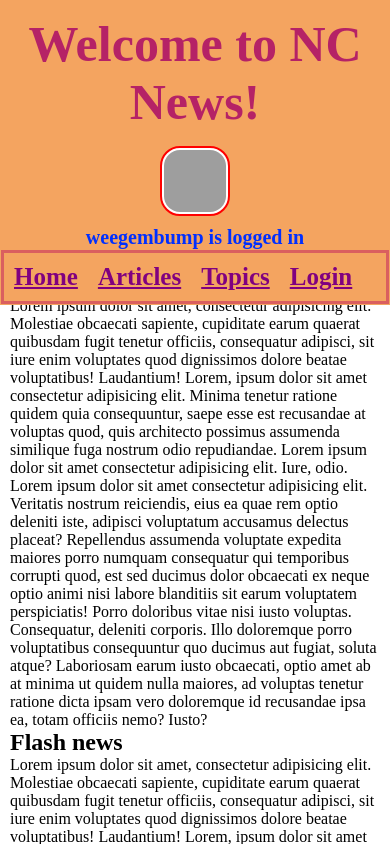
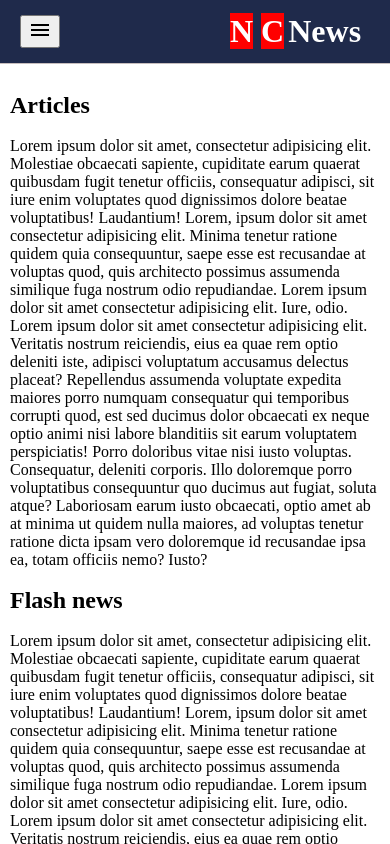
Before and after one commit to rsdecoder/news-project, a React (Vite) app: page / in a window 390 px wide. Shown: the top 844 px of the page. Built offline with nearby package versions, Linux system fonts and the light colour scheme; grey boxes are pictures that could not be loaded.

Commit message:
Added styling for articles, added a responsive side bar

```diff
--- a/package.json
+++ b/package.json
@@ -12,7 +12,7 @@
   "dependencies": {
     "@emotion/react": "^11.11.4",
     "@emotion/styled": "^11.11.0",
-    "@mui/icons-material": "^5.15.12",
+    "@mui/icons-material": "^5.15.15",
     "@mui/material": "^5.15.12",
     "axios": "^1.6.7",
     "react": "^18.2.0",
--- a/src/App.css
+++ b/src/App.css
@@ -1,4 +1,122 @@
+.header {
+    display: flex;
+    flex-direction: row;
+    font-family: Arial, Helvetica, sans-serif;
+    align-items: center;
+    justify-content: flex-start;
+    border-bottom: 1px solid rgb(199, 190, 190);
+    height: 80px;
+    width: 100%;
+    margin-bottom: 20px;
+    background-color: rgb(31, 42, 75);
+    color: white;
+}
+.header-welcome {
+    padding: 10px;
+    margin-left: 10px;
+}
+.header-wrapper{
+    background-color: red;
+    color: white;
+    margin: 4px;
+    padding: 2px;
+}
 
+.login-info {
+    display: flex;
+    flex-direction: row;
+    align-items: flex-end;
+    justify-content: space-evenly;
+}
+.logged-in-img {
+    height: 50px;
+    width: 50px;
+}
+.nav {
+    display: flex;
+    flex-direction: row;
+    width: 100%;
+    height: 50px;
+    align-items: center;
+    justify-content: flex-end;
+}
+
+.nav-item {
+    text-decoration: none;
+    font-size: 20px;
+    color: white;
+    margin-left: 30px;
+}
+.nav-item:hover {
+    border-bottom: 2px solid rgb(226, 97, 77);
+    color: red;
+}
+
+.dropdown{
+    display: none;
+}
+
+.main {
+    height: 100%;
+}
+
+#articles {
+    margin: 10px;
+    display: flex;
+    flex-direction: column;
+    align-items: center;
+
+}
+.articles-container {
+    display: inline-flex;
+    flex-flow: wrap;
+    align-items: center;
+    justify-content: space-evenly;
+    margin-top: 50px;
+}
+.article {
+    display: flex;
+    flex-direction: column;
+    flex-wrap: no-wrap;
+    align-items: left;
+    height: 500px;
+    width: 400px;
+    color: white;
+    background-color: rgb(70, 86, 133);
+    box-shadow: 2px 2px 2px 2px rgb(117, 111, 111);
+    margin: 20px;
+}
+.article-img {
+    height: 70%;
+    width: 100%;
+}
+.article-item {
+    padding: 20px;
+    color: white;
+}
+.nav-log-in {
+    font-style: italic;
+    /* box-shadow: 1px 2px 2px 2px rgb(228, 125, 125); */
+}
+
+
+ @media only screen and (max-width: 600px) {
+    .nav {
+        display: none;
+    }
+    .header{
+        display: flex;
+        justify-content: flex-end;
+    }
+    .dropdown .icon {
+        display: relative;
+        top: 0;
+    }
+    .dropdown .icon {
+        display: block;
+    }
+  }
+/*
 .header {
     background-color: sandybrown;
     text-align: center;
@@ -321,9 +439,9 @@
     height: 200px;
     margin-right: 20px;
 }
-/* .topic-container:hover {
+.topic-container:hover {
     background-color: rgb(211, 138, 69);
-} */
+}
 .topic-item {
     padding: 20px;
     align-self: center;
@@ -370,4 +488,4 @@
     width: 300px;
     color: red;
     text-align: center;
-}
+} */
--- a/src/App.jsx
+++ b/src/App.jsx
@@ -6,7 +6,7 @@ import Articles from './components/Articles'
 import SingleArticle from './components/SingleArticle'
 import Topics from './components/Topics'
 import Users from './components/Users'
-import './App.css'
+import './App1.css'
 import UserContext from './contexts/User'
 import ErrorPage from './components/ErrorPage'
 
@@ -18,9 +18,9 @@ function App() {
   })
 
   return (
-    <>
     <UserContext.Provider value={{loggedInUser: loggedInUser, setLoggedInUser: setLoggedInUser}}>
       <Header />
+      <main className = 'main'>
         <Routes>
           <Route path = "/" element = {<Home />} />
           <Route path = "/articles" element = {<Articles />} />
@@ -29,8 +29,8 @@ function App() {
           <Route path = "/users" element = {<Users/>}/>
           <Route path = "*" element = {<ErrorPage/>}/>
         </Routes>
+      </main>
       </UserContext.Provider>
-    </>
   )
 }
 
--- /dev/null
+++ b/src/App1.css
@@ -0,0 +1,200 @@
+header {
+    width: 100%;
+    display: flex;
+    justify-content:space-between;
+    align-items: center;
+    border-bottom: 1px solid rgb(199, 190, 190);
+    height: 4rem;
+    padding: 10px 20px;
+    background-color: rgb(31, 42, 75);
+    color: white;
+}
+
+.header-container {
+    display: flex;
+    align-items: center;
+}
+
+.header-wrapper{
+    background-color: red;
+    color: white;
+    margin: 4px;
+}
+.header-welcome {
+    margin: 0;
+}
+.menu-icon {
+    display: none;
+}
+.nav {
+    display: flex;
+    justify-content: space-evenly;
+}
+.nav-item {
+    margin-left: 30px;
+    font-size: large;
+    color: white;
+    text-decoration: none;
+}
+.main {
+    margin: 10px;
+    padding-bottom: 50px;
+    overflow: scroll; /* Enable scrolling for main content */
+    height: calc(100vh - 4rem); /* Adjust height to fit viewport minus header */
+}
+
+.sidebar {
+    position: absolute;
+    top: 0;
+    left: -250px; /* Hide sidebar by default */
+    width: 250px;
+    height: 100%;
+    background-color: #4a4e68;
+    transition: left 0.3s ease;
+    overflow-y: auto;
+}
+.sidebar.active {
+    left: 0; /* Show sidebar when active */
+}
+.sidebar-nav {
+    list-style-type: none;
+    padding: 0;
+}
+
+.sidebar-nav li {
+    padding: 10px;
+  }
+
+.sidebar-nav li a {
+    color: white;
+    text-decoration: none;
+}
+#article-page {
+    display: flex;
+    flex-direction: column;
+    align-items: center;
+    justify-content: center;
+    margin-top: 40px;
+    overflow: auto;
+
+}
+.sort-articles {
+    display: flex;
+    flex-wrap: wrap;
+    font-size: 20px;
+    color: rgb(32, 32, 126);
+    font-weight: 700;
+}
+.sort-articles-item {
+    padding-right: 6px;
+}
+.sort-section {
+   margin: 20px;
+}
+#sort_by {
+    border: 1px solid black;
+    border-radius: 16px;
+    width: fit-content;
+    height: 25px;
+    font-weight: bold;
+    font-size: 16px;
+    font-weight: bold;
+    text-align: center;
+}
+#order_by {
+    border-radius: 16px;
+    width: fit-content;
+    height: 25px;
+    font-size: 16px;
+    font-weight: bold;
+}
+.second-word-formatting {
+    padding: 6px;
+}
+.articles-container {
+    display: flex;
+    flex-direction: row;
+    flex-wrap: wrap;
+    align-items: center;
+    justify-content: space-evenly;
+    margin-top: 30px;
+    height: 100%;
+    width: 100%;
+    overflow-y: scroll;
+}
+
+.article {
+    display: flex;
+    flex-direction: column;
+    flex-wrap: no-wrap;
+    height: 570px;
+    width: 400px;
+    background-color: rgb(63, 80, 138);
+    box-shadow: 2px 2px 2px 2px rgb(117, 111, 111);
+    margin: 20px;
+    border-radius: 20px;
+}
+
+.article-img {
+    height: 70%;
+    width: 100%;
+    border-radius: 20px;
+}
+
+.article-item {
+    padding: 10px;
+    color: white;
+}
+.article-info {
+    align-self: flex-end;
+}
+.article-topic-wrapper {
+    color: rgb(234, 132, 68);
+}
+
+.article-heading:hover {
+    color: rgb(76, 216, 146);
+}
+
+#topics-page {
+    display: flex;
+    flex-direction: column;
+    align-items: flex-start;
+    margin: 10px;
+}
+
+.topic-header {
+    font-weight: 600;
+    font-size: 18px;
+    margin-bottom: 10px;
+}
+
+.topics-container {
+    display: flex;
+    flex-wrap: wrap;
+    border: 1px solid red;
+    width: 100%;
+}
+
+@media (max-width: 768px) {
+    .menu-icon {
+      display: block; /* Show menu icon for small screens */
+    }
+    .nav {
+        display:none;
+    }
+    .header-welcome {
+      display: block;
+      margin-left: calc(100vw - 14rem);/* Hide navbar title for small screens */
+    }
+
+    .sidebar {
+      width: 50%; /* Full width for small screens */
+      left: -100%; /* Hide sidebar by default on small screens */
+    }
+
+    .sidebar.active {
+      left: 0; /* Show sidebar when active on small screens */
+    }
+
+  }
--- a/src/components/ArticleShowCard.jsx
+++ b/src/components/ArticleShowCard.jsx
@@ -48,11 +48,11 @@ const ArticleShowCard = ({article}) => {
 
   return (
     <article className= "article">
-      <Link to = {`/articles/${article_id}`} className= "article-item article-heading"><h3>{title} </h3></Link>
-      <img className = "article-item" src= {article_img_url} width= "100px" height= "100px" alt = {`An article about ${topic}`}  />
-      <p>Article about {topic}</p>
-      <p className = "article-item">Written by: <b>{author}</b></p>
-      <div className= "rating article-item">
+      <img className = "article-item article-img" src= {article_img_url} alt = {`An article about ${topic}`}  />
+      <Link to = {`/articles/${article_id}`} className= "article-item article-heading"><h2>{title} </h2></Link>
+      <h3 className= 'article-item article-info'>Topic: <span className='article-topic-wrapper'>{topic}</span></h3>
+       <p className = "article-item article-info">Written by: <b>{author}</b></p>
+      { /*<div className= "rating article-item">
         <div className = "vote">
             <div className ="up-vote">
                 <button className= "button-vote" onClick = {upVote}><ThumbUpAltOutlinedIcon className ='vote-section-item'/></button>
@@ -63,13 +63,13 @@ const ArticleShowCard = ({article}) => {
             </div>
 
         </div>
-      </div>
-      <Expander className = "comments-expander" comment_count = {comment_count}>
+      </div>  */}
+      {/* <Expander className = "comments-expander" comment_count = {comment_count}>
      <div>
 
        {<Comments articleId = {article_id}/>}
      </div>
-   </Expander>
+   </Expander> */}
     </article>
 
   );
--- a/src/components/Articles.jsx
+++ b/src/components/Articles.jsx
@@ -37,26 +37,29 @@ const Articles = () => {
     }
 
     return (
-        <div id = 'articles'>
+        <div id = 'article-page'>
             <div className= 'sort-articles'>
-                <label htmlFor="sort_by">Sort By </label>
-                <select id = 'sort_by' value = {sortBy} onChange = {(event) => {setSortBy(event.target.value)}}>
-                    <option value = "created_at" >Date</option>
-                    <option value = 'comment_count'>comment count</option>
-                    <option value = 'votes'>votes</option>
-                </select>
-                <label htmlFor="order_by"> Order By </label>
-                <select id =  'order_by' value = {orderBy} onChange = {(event) => {setOrderBy(event.target.value)}}>
-                    <option value = 'desc'>Desc</option>
-                    <option value = 'asc'>Asc</option>
-                </select>
+                <div className = "sort-section">
+                    <label htmlFor="sort_by" className='sort-articles-item'>Sort By<span className='second-word-formatting'></span></label>
+                    <select id = 'sort_by'className='sort-articles-item' value = {sortBy} onChange = {(event) => {setSortBy(event.target.value)}}>
+                        <option value = "created_at" >Date</option>
+                        <option value = 'comment_count'>comment count</option>
+                        <option value = 'votes'>votes</option>
+                    </select>
+                </div>
+                <div className = "sort-section">
+                    <label htmlFor="order_by" className='sort-articles-item'> Order By<span className='second-word-formatting'></span></label>
+                    <select id =  'order_by' className='sort-articles-item'value = {orderBy} onChange = {(event) => {setOrderBy(event.target.value)}}>
+                        <option value = 'desc'>Desc{" "}</option>
+                        <option value = 'asc'>Asc {" "}</option>
+                    </select>
+                </div>
             </div>
-            <ul>
+            <div className = 'articles-container'>
                 {articles.map((article) => {
                      return <ArticleShowCard article = {article} key = {article.article_id}/>
                 })}
-            </ul>
-
+            </div>
         </div>
     );
 };
--- a/src/components/Header.jsx
+++ b/src/components/Header.jsx
@@ -1,27 +1,72 @@
-import React from 'react';
-import { Link } from 'react-router-dom';
-import { useContext } from 'react';
-import UserContext from '../contexts/User';
+import React from "react";
+import { Link } from "react-router-dom";
+import { useContext } from "react";
+import UserContext from "../contexts/User";
+import MenuIcon from "@mui/icons-material/Menu";
+import { useState } from "react";
 
 const Header = () => {
-    const {loggedInUser} = useContext(UserContext)
-    return (
-    <header className= "header">
-        <h1 className='header-welcome'>Welcome to NC News!</h1>
-        <div className = 'login-info'>
-            <img src = {loggedInUser.avatar_url} className='logged-in-img log-in-item'/>
-            <p className='logged-in-user log-in-item'>{loggedInUser.username} is logged in</p>
+  const { loggedInUser } = useContext(UserContext);
+  const [showNavbar, setShowNavbar] = useState(false);
+
+  const handleShowNavbar = () => {
+    setShowNavbar(!showNavbar);
+  };
+  const handleCloseSidebar = () => {
+    setShowNavbar(false);
+  };
+
+  return (
+    <header className="header">
+      <div className="header-container">
+        <button className="menu-icon" onClick={handleShowNavbar}>
+          <MenuIcon />
+        </button>
+        <h1 className="header-welcome">
+          <span className="header-wrapper">N</span>
+          <span className="header-wrapper">C</span>News
+        </h1>
+      </div>
+      <nav className="nav">
+        <Link to="/" className="nav-item">
+          Home
+        </Link>
+        <Link to="/articles" className="nav-item">
+          Articles
+        </Link>
+        <Link to="/topics" className="nav-item">
+          Topics
+        </Link>
+        <Link to="/users" className="nav-item nav-log-in">
+          {loggedInUser.username ? `${loggedInUser.username}` : "Login"}
+        </Link>
+        <Link to="/articles/:article" className="nav-item"></Link>
+      </nav>
+      <div className={`sidebar ${showNavbar ? "active" : ""}`}>
+        <div className="sidebar-backdrop" onClick= {handleCloseSidebar}>
+          <ul className="sidebar-nav">
+            <li>
+              <Link to="/"> Home</Link>
+            </li>
+            <li>
+              <Link to="/articles">Articles</Link>
+            </li>
+            <li>
+              <Link to="/topics">Topics</Link>
+            </li>
+            <li>
+              <Link to="/users">
+                {loggedInUser.username ? `${loggedInUser.username}` : "Login"}
+              </Link>
+            </li>
+            <li>
+              <Link to="/articles/:article"></Link>
+            </li>
+          </ul>
         </div>
-
-        <nav className = "nav">
-            <Link to ="/"  className="nav-item"> Home</Link>
-            <Link to ="/articles" className='nav-item'>Articles</Link>
-            <Link to ="/topics" className='nav-item'>Topics</Link>
-            <Link to ="/users" className = 'nav-item nav-log-in'>Login</Link>
-            <Link to ="/articles/:article" className='nav-item'></Link>
-       </nav>
+      </div>
     </header>
-    );
+  );
 };
 
 export default Header;
--- a/src/components/Home.jsx
+++ b/src/components/Home.jsx
@@ -3,9 +3,13 @@ import React from 'react';
 const Home = () => {
   return (
     <div id = "home">
+      <br></br>
       <h2>Articles</h2>
+      <br></br>
       <p>Lorem ipsum dolor sit amet, consectetur adipisicing elit. Molestiae obcaecati sapiente, cupiditate earum quaerat quibusdam fugit tenetur officiis, consequatur adipisci, sit iure enim voluptates quod dignissimos dolore beatae voluptatibus! Laudantium! Lorem, ipsum dolor sit amet consectetur adipisicing elit. Minima tenetur ratione quidem quia consequuntur, saepe esse est recusandae at voluptas quod, quis architecto possimus assumenda similique fuga nostrum odio repudiandae. Lorem ipsum dolor sit amet consectetur adipisicing elit. Iure, odio. Lorem ipsum dolor sit amet consectetur adipisicing elit. Veritatis nostrum reiciendis, eius ea quae rem optio deleniti iste, adipisci voluptatum accusamus delectus placeat? Repellendus assumenda voluptate expedita maiores porro numquam consequatur qui temporibus corrupti quod, est sed ducimus dolor obcaecati ex neque optio animi nisi labore blanditiis sit earum voluptatem perspiciatis! Porro doloribus vitae nisi iusto voluptas. Consequatur, deleniti corporis. Illo doloremque porro voluptatibus consequuntur quo ducimus aut fugiat, soluta atque? Laboriosam earum iusto obcaecati, optio amet ab at minima ut quidem nulla maiores, ad voluptas tenetur ratione dicta ipsam vero doloremque id recusandae ipsa ea, totam officiis nemo? Iusto?</p>
+      <br></br>
       <h2>Flash news</h2>
+      <br></br>
       <p>Lorem ipsum dolor sit amet, consectetur adipisicing elit. Molestiae obcaecati sapiente, cupiditate earum quaerat quibusdam fugit tenetur officiis, consequatur adipisci, sit iure enim voluptates quod dignissimos dolore beatae voluptatibus! Laudantium! Lorem, ipsum dolor sit amet consectetur adipisicing elit. Minima tenetur ratione quidem quia consequuntur, saepe esse est recusandae at voluptas quod, quis architecto possimus assumenda similique fuga nostrum odio repudiandae. Lorem ipsum dolor sit amet consectetur adipisicing elit. Iure, odio. Lorem ipsum dolor sit amet consectetur adipisicing elit. Veritatis nostrum reiciendis, eius ea quae rem optio deleniti iste, adipisci voluptatum accusamus delectus placeat? Repellendus assumenda voluptate expedita maiores porro numquam consequatur qui temporibus corrupti quod, est sed ducimus dolor obcaecati ex neque optio animi nisi labore blanditiis sit earum voluptatem perspiciatis! Porro doloribus vitae nisi iusto voluptas. Consequatur, deleniti corporis. Illo doloremque porro voluptatibus consequuntur quo ducimus aut fugiat, soluta atque? Laboriosam earum iusto obcaecati, optio amet ab at minima ut quidem</p>
     </div>
   );
--- a/src/components/Topics.jsx
+++ b/src/components/Topics.jsx
@@ -16,13 +16,14 @@ const Topics = () => {
     }, [])
     if(isLoading) return <h1>Loading...</h1>
     return (
-        <div id = "topics">
-            <p className= "topic-header">View Articles by Topics below</p>
-            <ul className= 'topics-list'>
+        <div id = "topics-page">
+            <p className= "topic-header">View Articles by the following topics.</p>
+            <div className = 'topics-container'>
                 {topics.map((topic) => {
                     return <TopicShowCard topic = {topic} key = {topic.slug}/>
                 })}
-            </ul>
+            </div>
+
         </div>
     );
 };
```
Also changed, not shown: 2 other files (tests, documents, lock files or other folders).
